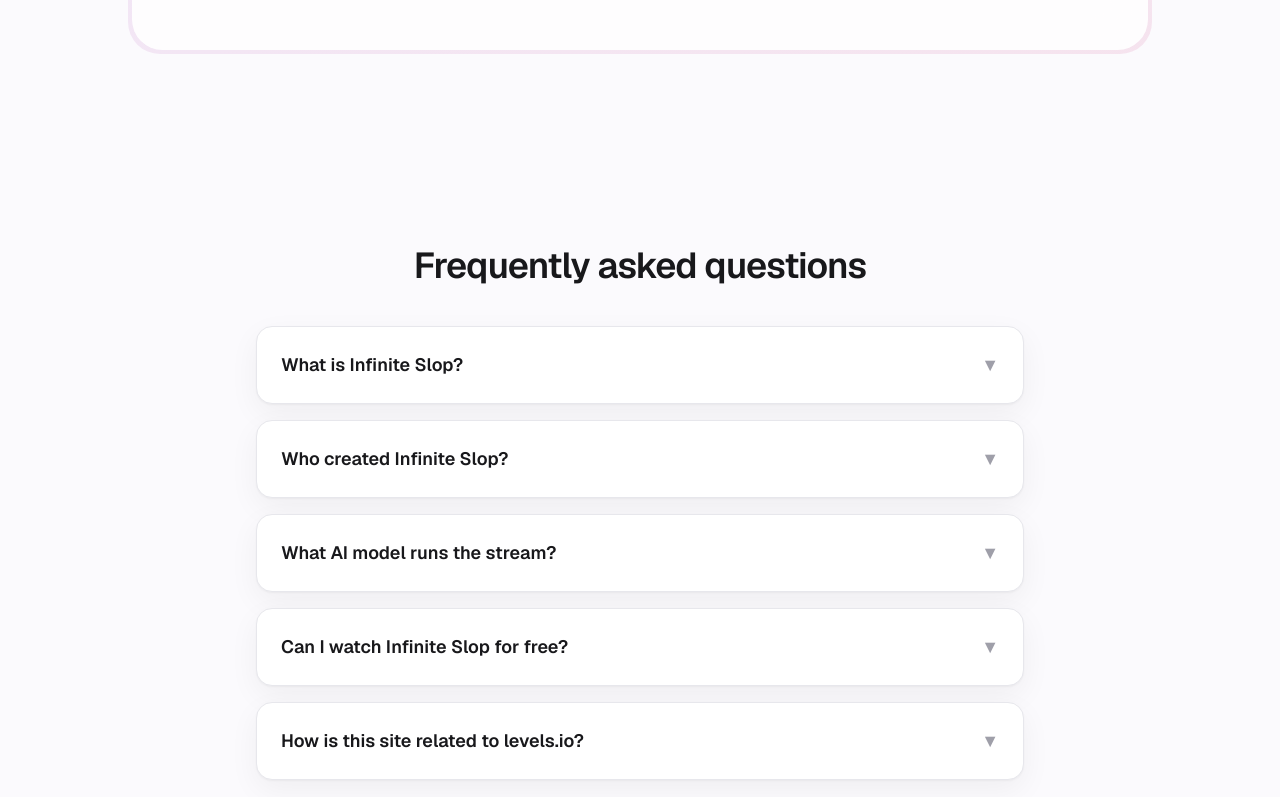
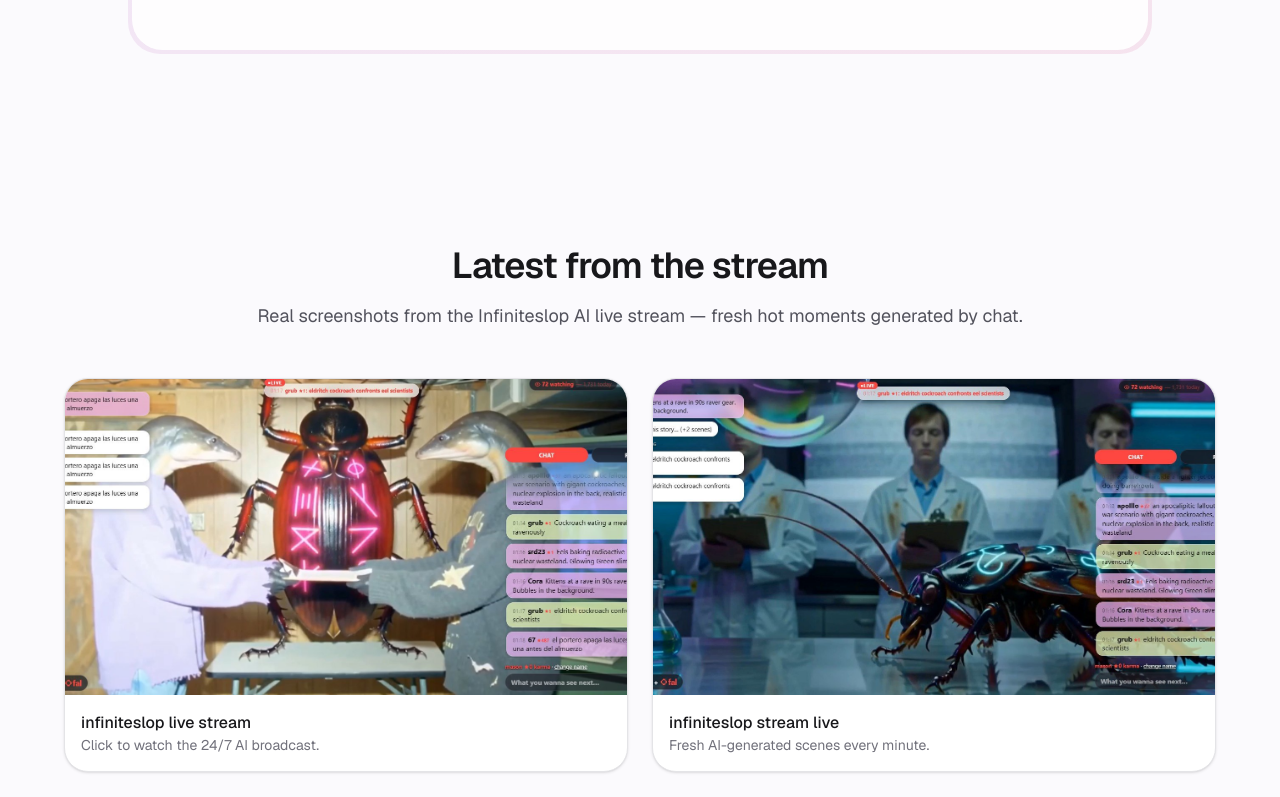
Before and after one commit to LeonaDavinci/infinite-slop, a Next.js app: page / in a window 1280 px wide. Shown: the part 2000-2797 px from the top of the page. Built offline with nearby package versions, Linux system fonts and the light colour scheme.

Commit message:
feat(moments+home): add 2 latest stream screenshots to /moments and shrunk to homepage

```diff
--- a/app/moments/page.tsx
+++ b/app/moments/page.tsx
@@ -68,6 +68,24 @@
     views: "118K",
     grad: "from-[#8E2DE2] to-[#C5156B]",
   },
+  {
+    id: 7,
+    title: "Eldritch cockroach confronts eel scientists",
+    desc: "A chat prompt turned into a surreal lab scene where a giant glowing cockroach faces two scientists.",
+    duration: "0:31",
+    views: "96K",
+    image: "/infiniteslop-live-stream.jpg",
+    imageAlt: "infiniteslop live stream screenshot with eldritch cockroach",
+  },
+  {
+    id: 8,
+    title: "Radioactive cockroach in the lab",
+    desc: "Another user-driven scene: a glowing insect takes over a laboratory while chat continues to react.",
+    duration: "0:45",
+    views: "88K",
+    image: "/infiniteslop-stream-live.jpg",
+    imageAlt: "infiniteslop stream live screenshot with glowing cockroach",
+  },
 ];
 
 const collectionJsonLd = {
@@ -136,8 +154,19 @@
                   className="card group overflow-hidden rounded-3xl transition hover:-translate-y-1 hover:shadow-lg"
                 >
                   <div
-                    className={`relative flex h-44 items-center justify-center bg-gradient-to-br ${m.grad}`}
+                    className={`relative flex h-44 items-center justify-center overflow-hidden bg-gradient-to-br ${
+                      m.grad || "from-[#8E2DE2] to-[#C5156B]"
+                    }`}
                   >
+                    {m.image ? (
+                      <>
+                        {/* eslint-disable-next-line @next/next/no-img-element */}
+                        <img
+                          src={m.image}
+                          alt={m.imageAlt || m.title}
+                          className="h-full w-full object-cover transition group-hover:scale-105"
+                        />
+                        <span className="absolute inset-0 flex items-center justify-center bg-black/20 transition group-hover:bg-black/10">
                           <span className="flex h-14 w-14 items-center justify-center rounded-full bg-white/90 shadow-lg transition group-hover:scale-110">
                             <svg
                               viewBox="0 0 24 24"
@@ -147,6 +176,19 @@
                               <path d="M5 4.5v15l13.5-7.5L5 4.5z" />
                             </svg>
                           </span>
+                        </span>
+                      </>
+                    ) : (
+                      <span className="flex h-14 w-14 items-center justify-center rounded-full bg-white/90 shadow-lg transition group-hover:scale-110">
+                        <svg
+                          viewBox="0 0 24 24"
+                          fill="currentColor"
+                          className="ml-1 h-7 w-7 text-[#8E2DE2]"
+                        >
+                          <path d="M5 4.5v15l13.5-7.5L5 4.5z" />
+                        </svg>
+                      </span>
+                    )}
                     <span className="absolute bottom-3 right-3 rounded-full bg-black/60 px-2 py-0.5 text-xs font-medium text-white">
                       {m.duration}
                     </span>
--- a/app/page.tsx
+++ b/app/page.tsx
@@ -227,6 +227,57 @@
           </div>
         </section>
 
+        {/* Latest stream screenshots */}
+        <section className="px-4 py-24 sm:px-6 lg:px-8">
+          <div className="mx-auto max-w-6xl">
+            <div className="mb-12 text-center">
+              <h2 className="text-3xl font-semibold tracking-tight text-zinc-900 sm:text-4xl">
+                Latest from the stream
+              </h2>
+              <p className="mt-4 text-lg text-zinc-600">
+                Real screenshots from the Infiniteslop AI live stream — fresh
+                hot moments generated by chat.
+              </p>
+            </div>
+            <div className="grid gap-6 sm:grid-cols-2">
+              <a
+                href="/live"
+                className="group overflow-hidden rounded-3xl border border-zinc-200 bg-white shadow-sm transition hover:-translate-y-1 hover:shadow-lg"
+              >
+                {/* eslint-disable-next-line @next/next/no-img-element */}
+                <img
+                  src="/infiniteslop-live-stream.jpg"
+                  alt="infiniteslop live stream"
+                  className="aspect-video w-full object-cover transition group-hover:scale-[1.02]"
+                />
+                <div className="p-4">
+                  <p className="font-medium text-zinc-900">infiniteslop live stream</p>
+                  <p className="text-sm text-zinc-500">
+                    Click to watch the 24/7 AI broadcast.
+                  </p>
+                </div>
+              </a>
+              <a
+                href="/live"
+                className="group overflow-hidden rounded-3xl border border-zinc-200 bg-white shadow-sm transition hover:-translate-y-1 hover:shadow-lg"
+              >
+                {/* eslint-disable-next-line @next/next/no-img-element */}
+                <img
+                  src="/infiniteslop-stream-live.jpg"
+                  alt="infiniteslop stream live"
+                  className="aspect-video w-full object-cover transition group-hover:scale-[1.02]"
+                />
+                <div className="p-4">
+                  <p className="font-medium text-zinc-900">infiniteslop stream live</p>
+                  <p className="text-sm text-zinc-500">
+                    Fresh AI-generated scenes every minute.
+                  </p>
+                </div>
+              </a>
+            </div>
+          </div>
+        </section>
+
         {/* FAQ */}
         <section className="px-4 py-24 sm:px-6 lg:px-8">
           <div className="mx-auto max-w-3xl">
```
Also changed, not shown: public/infiniteslop-live-stream.jpg (added), public/infiniteslop-stream-live.jpg (added). Lines whose indentation alone changed are shown as unchanged.
